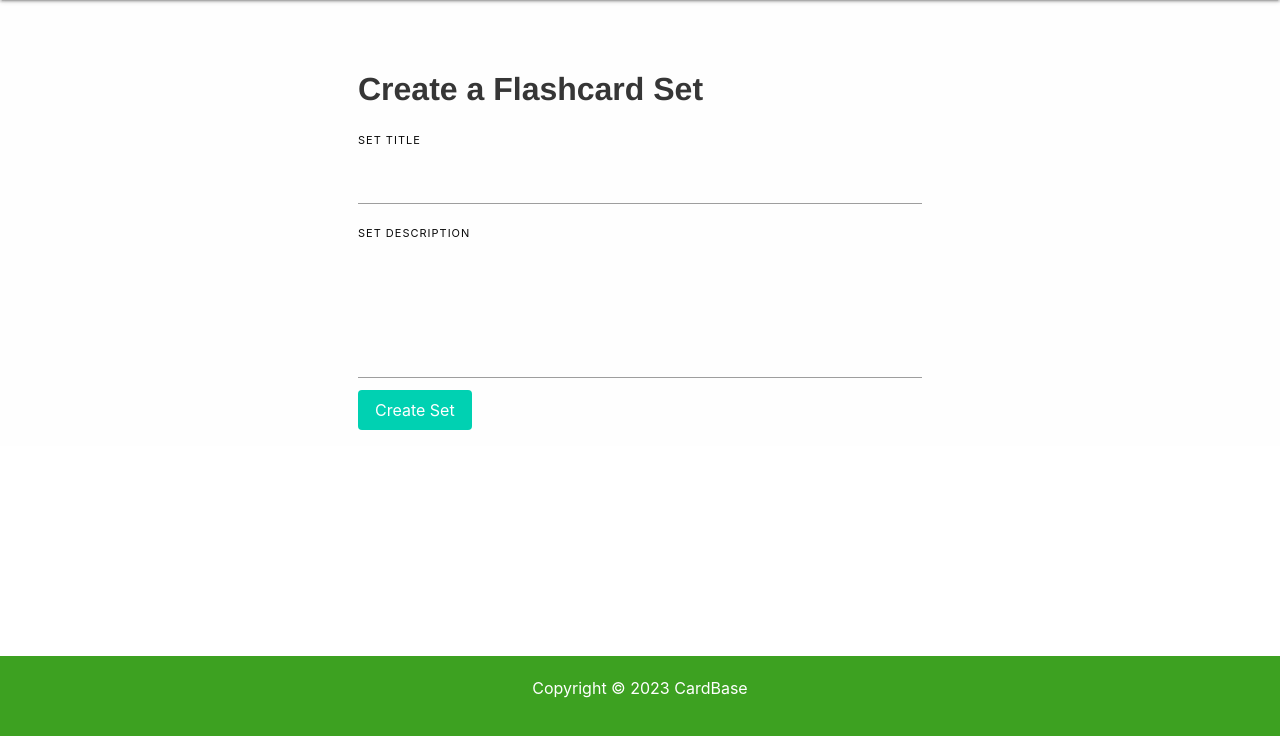
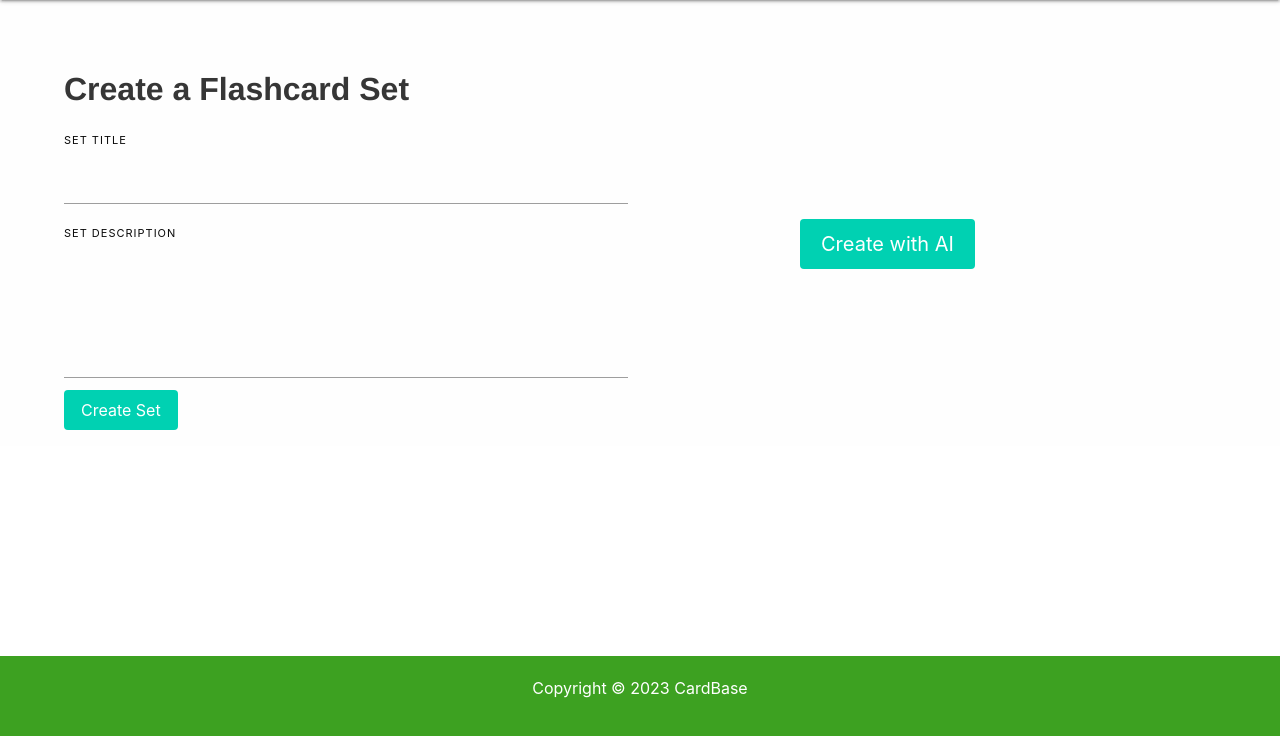
Before and after one commit to williammabotjaeng/cardbase, a Flask app: page /create_set in a window 1280 px wide. Shown: the part 64-800 px from the top of the page. Run offline with Flask 3, Linux system fonts and the light colour scheme; a user stored in the database is signed in.

Commit message:
create_with_ai, get, action, style

```diff
--- a/app.py
+++ b/app.py
@@ -228,6 +228,36 @@ def create_set():
         return redirect(url_for("flash_card_sets"))
 
     return render_template("create_set.html", current_user=current_user, form=form)
+
+@app.route("/create_with_ai", methods=["GET", "POST"])
+@login_required
+def create_with_ai():
+    current_user.session_engaged = True
+    form = FlashCardSetForm()
+    if request.method == "POST":
+        print(request.form)
+        user_id = current_user.id
+        set_title = request.form.get("set_title")
+        set_description = request.form.get("set_description")
+        set_creation_date = moment.now().date
+        set_modified_date = moment.now().date
+
+        new_set = FlashCardSet(
+            user_id=user_id,
+            set_title=set_title,
+            set_description=set_description,
+            set_creation_date=set_creation_date,
+            set_modified_date=set_modified_date
+        )
+
+        db.session.add(new_set)
+        db.session.commit()
+
+        print(FlashCardSet.query.filter_by(user_id=user_id).all())
+
+        return redirect(url_for("flash_card_sets"))
+
+    return render_template("create_with_ai.html", current_user=current_user, form=form)
 
 @app.route("/edit_flash_card_set/<set_id>", methods=["GET", "POST"])
 @login_required
--- a/templates/create_set.html
+++ b/templates/create_set.html
@@ -27,6 +27,16 @@
                 </div>
             </form>
         </div>
+        <div class="column is-half is-centered" style="padding: 160px;">
+            <form action="{{ url_for('create_with_ai') }}" method="get">
+                {{ form.csrf_token }}
+                <div class="field">
+                    <div class="control">
+                        <button class="button large is-primary" type="submit">Create with AI</button>
+                    </div>
+                </div>
+            </form>
+        </div>
     </div>
 </div>
 {% endblock %}
```
Also changed, not shown: templates/create_with_ai.html (added).
